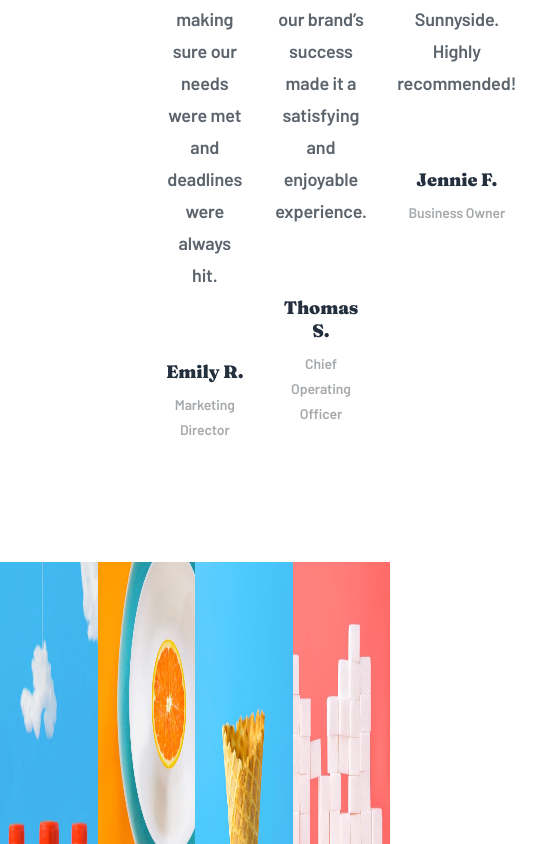
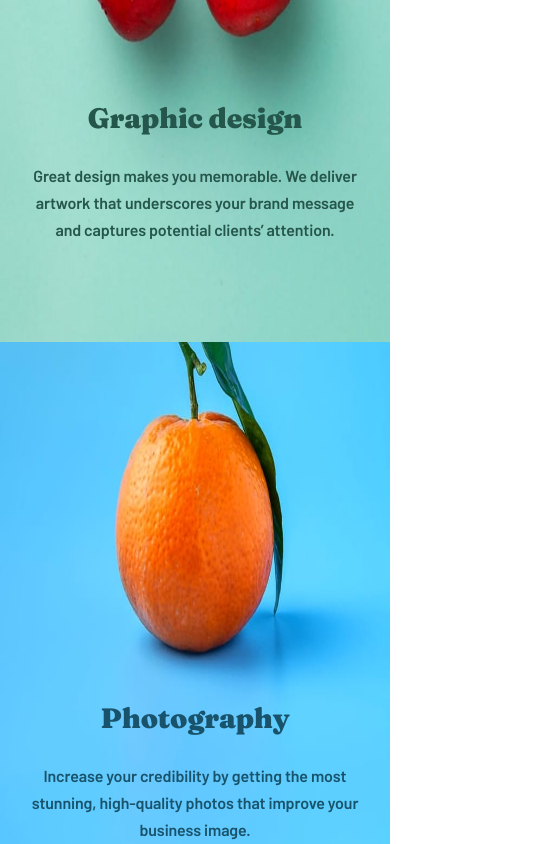
Before and after one commit to felipestefani/sunnyside, a React (Vite) app: page / in a window 390 px wide. Shown: the part 3464-4308 px from the top of the page, 535 px wide, since content can reach past the window. Built offline with nearby package versions, Linux system fonts and the light colour scheme.

Commit message:
adding link to the icons and concluding mobile layout

```diff
--- a/src/App.jsx
+++ b/src/App.jsx
@@ -127,10 +127,10 @@
         </div>
         <div className={style.footer_icons_container}>
           <ul className={style.footer_icons_list}>
-            <li className={style.footer_icon}><a className={style.link}><img src={facebook} alt="facebook icon" /></a></li>
-            <li className={style.footer_icon}><a className={style.link}><img src={instagram} alt="instagram icon" /></a></li>
-            <li className={style.footer_icon}><a className={style.link}><img src={twitter} alt="twitter icon" /></a></li>
-            <li className={style.footer_icon}><a className={style.link}><img src={pinterest} alt="pinterest icon" /></a></li>
+            <li className={style.footer_icon}><a className={style.link} href="https://github.com/felipestefani" target="_blank"><img src={facebook} alt="facebook icon" /></a></li>
+            <li className={style.footer_icon}><a className={style.link} href="https://www.instagram.com/felipestefani/" target="_blank"><img src={instagram} alt="instagram icon" /></a></li>
+            <li className={style.footer_icon}><a className={style.link} href="https://www.linkedin.com/in/felipe-stefani-a35185116/" target="_blank"><img src={twitter} alt="twitter icon" /></a></li>
+            <li className={style.footer_icon}><a className={style.link} href="https://www.linkedin.com/in/felipe-stefani-a35185116/" target="_blank"><img src={pinterest} alt="pinterest icon" /></a></li>
           </ul>
         </div>
         <div className={style.attribution}>
--- a/src/style.module.css
+++ b/src/style.module.css
@@ -163,6 +163,7 @@
     line-height: normal;
     letter-spacing: 0.3125rem;
     margin: 10rem 0 5rem;
+    text-transform: uppercase;
 }
 
 .testimonials_list {
@@ -181,6 +182,7 @@
     font-weight: 600;
     line-height: 2rem; /* 177.778% */
     letter-spacing: -0.00806rem;
+    text-transform: none;
 }
 
 .client_name {
@@ -380,4 +382,72 @@
     .navbar_list {
         display: none;
     }
+
+    .main_container {
+        width: 100%;
+        display: grid;
+        grid-template-columns: 1fr;
+        grid-template-rows: repeat(6, 1fr);
+        grid-template-areas:    'egg'
+                                'egg_text'
+                                'cup'
+                                'cup_text'
+                                'berry'
+                                'orange';
+    }
+
+    .egg_container {
+        order: -1;
+    }
+
+    .testimonials_list {
+        list-style: none;
+        display: flex;
+        flex-direction: column;
+        justify-content: space-between;
+        margin: 0 10.3rem;
+        gap: 1.9rem;
+    }
+
+    .photo {
+        margin-bottom: 2rem;
+    }
+
+    .client_testimonial {
+        margin-bottom: 2rem;
+    }
+
+    .images {
+        grid-template-columns: repeat(2, 1fr);
+        grid-template-rows: repeat(2, 1fr);
+        grid-template-areas:    '1 2'
+                                '3 4';
+    }
+
+    .milk{
+        background-size: contain;
+        background-image: url('./assets/images/mobile/image-gallery-milkbottles.jpg');
+    }
+
+    .orange{
+        background-size: contain;
+        background-image: url('./assets/images/mobile/image-gallery-orange.jpg');
+    }
+
+    .cone {
+        background-size: contain;
+        background-image: url('./assets/images/mobile/image-gallery-cone.jpg');
+    }
+
+    .sugarcubes {
+        background-image: url('./assets/images/mobile/image-gallery-sugar-cubes.jpg');
+        background-size: contain;
+    }
+
+    .milk, .orange, .cone, .sugarcubes {
+        height: 12rem;
+        background-size: 100% 100%;
+        background-repeat: no-repeat;
+    }
+
 }
```
